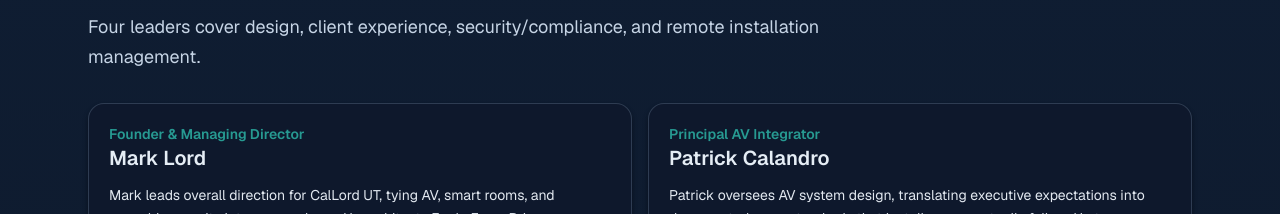
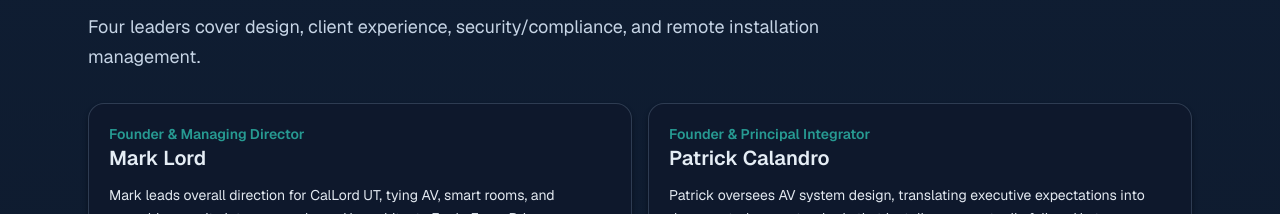
Before and after one commit to markl2305/callordut, a Next.js app: page /about in a window 1280 px wide. Shown: the part 2306-2520 px from the top of the page. Built offline with nearby package versions, Linux system fonts and the light colour scheme.

Commit message:
title fix

```diff
--- a/src/app/about/page.tsx
+++ b/src/app/about/page.tsx
@@ -83,7 +83,7 @@
   },
   {
     name: "Patrick Calandro",
-    title: "Principal AV Integrator",
+    title: "Founder & Principal Integrator",
     bio: "Patrick oversees AV system design, translating executive expectations into documented room standards that installers can actually follow. He turns complex requirements into repeatable, field-ready builds.",
   },
   {
```
